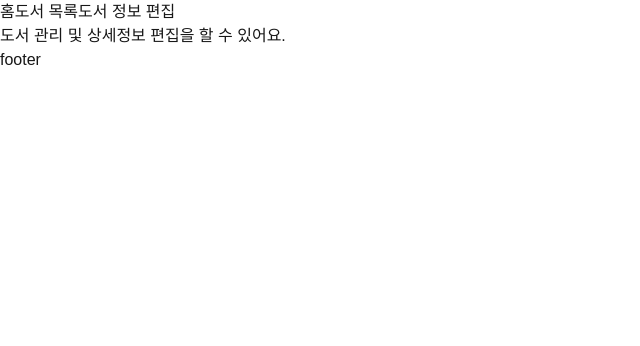
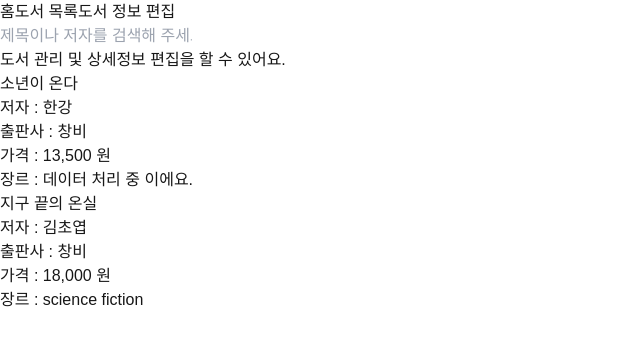
Before and after one commit to Glaryull/gy-bookstore, a Next.js app: page /bookSetting in a window 1280 px wide. Shown: the top 346 px of the page, without its empty margins (0-640 px from the left). Built offline with nearby package versions, Linux system fonts and the light colour scheme.

Commit message:
최종작성

```diff
--- a/src/app/_view/Footer.tsx
+++ b/src/app/_view/Footer.tsx
@@ -1,5 +1,9 @@
 import React from "react";
 
 export default function Footer() {
-  return <div className="flex flex-col w-full h-80 bg-gray-900">footer</div>;
+  return (
+    <footer className="bg-gray-700">
+      <div className="flex flex-col items-center justify-center w-full h-80"></div>
+    </footer>
+  );
 }
--- a/src/app/_view/Header.tsx
+++ b/src/app/_view/Header.tsx
@@ -1,5 +1,6 @@
 import Link from "next/link";
 import React from "react";
+import Search from "./Search";
 
 export default function Header() {
   const navBar = {
@@ -8,28 +9,27 @@ export default function Header() {
     bookSetting: "도서 정보 편집",
   };
   return (
-    <header className="flex flex-col w-full h-[400px]">
+    <header className="flex flex-col items-center justify-center w-full h-[400px]">
       <nav className=" w-full bg-gray-50 border-b justify-end border-gray-100">
-        <ul className="text-4xl font-bold text-center text-gray-700 ">
-          <div className="flex gap-10">
-            <button className="w-200 p-20">
+        <ul className="flex text-4xl font-bold text-center text-gray-700 gap-10 p-5">
+          <button className="flex w-full items-center justify-center gap-10 p-20 ">
             <Link href={"/"} className=" hover:text-orange-600 ">
               {navBar.storeMain}
             </Link>
           </button>
-            <button className="w-200 p-20">
+          <button className="w-full p-20 flex items-center justify-center gap-10">
             <Link href={"./bookList"} className=" hover:text-orange-600">
               {navBar.bookList}
             </Link>
           </button>
-            <button className="w-200 p-20">
+          <button className="w-full p-20 flex items-center justify-center gap-10">
             <Link href={"./bookSetting"} className=" hover:text-orange-600 ">
               {navBar.bookSetting}
             </Link>
           </button>
-          </div>
         </ul>
       </nav>
+      <Search />
     </header>
   );
 }
--- a/src/app/_view/Search.tsx
+++ b/src/app/_view/Search.tsx
@@ -1,5 +1,72 @@
-import React from "react";
+"use client";
+import Link from "next/link";
+import { MouseEventHandler, useState, ChangeEventHandler } from "react";
 
-export default function Search() {
-  return <div>SearchPage</div>;
+type Props = {
+  children?: React.ReactNode;
+};
+const BOOK_DATA = [
+  { nameData: "채식주의자", authorData: "한강" },
+  { nameData: "작별하지않는다", authorData: "한강" },
+  { nameData: "서랍에 저녁을 넣어 두었다", authorData: "한강" },
+  { nameData: "소년이 온다", authorData: "한강" },
+  { nameData: "흰", authorData: "한강" },
+  { nameData: "트렌드 코리아 2025", authorData: "김난도" },
+  { nameData: "모순", authorData: "양귀자" },
+  { nameData: "트럼프 2.0 시대", authorData: "박종훈" },
+  { nameData: "넥서스", authorData: "유발 하라리" },
+];
+
+export default function Search({ children }: Props) {
+  const [result, setResult] = useState("");
+  const [search, setSearch] = useState("");
+  const [filteredBooks, setFilteredBooks] = useState(BOOK_DATA);
+
+  const onChange: ChangeEventHandler<HTMLInputElement> = (e) => {
+    const { value } = e.currentTarget;
+    setSearch(value);
+    setFilteredBooks(
+      BOOK_DATA.filter(
+        (book) =>
+          book.nameData.includes(value) || book.authorData.includes(value)
+      )
+    );
+  };
+  const onAddResultClick: MouseEventHandler<HTMLLIElement> = (e) => {
+    const { textContent } = e.currentTarget;
+    setResult(textContent as string);
+    setSearch("");
+    setFilteredBooks(BOOK_DATA); // 초기화
+  };
+
+  return (
+    <main className="flex container items-center justify-center p-10">
+      <section className=" relative flex w-full items-center mx-20 rounded-lg border-orange-600 border-4">
+        <input
+          className="w-full focus:outline-none rounded-lg h-30 text-2xl font-medium bg-white p-2"
+          type="search"
+          onChange={onChange}
+          value={search}
+          placeholder="제목이나 저자를 검색해 주세요!"
+        />
+        {search && filteredBooks.length > 0 && (
+          <ul className="absolute bg-white border border-gray-300 rounded z-10">
+            {filteredBooks.map((book, idx) => (
+              <li
+                key={idx}
+                onClick={onAddResultClick}
+                style={{ cursor: "pointer" }}
+                className="text-lg font-medium flex-col p-2 hover:bg-orange-100"
+              >
+                <Link href={""}>
+                  {book.nameData} [{book.authorData}]
+                </Link>
+              </li>
+            ))}
+          </ul>
+        )}
+      </section>
+      <div className="text-2xl font-medium">{children}</div>
+    </main>
+  );
 }
--- /dev/null
+++ b/src/app/bookSetting/_view/BookViewModal.tsx
@@ -0,0 +1,59 @@
+"use client";
+
+import React, { useState } from "react";
+type Book = {
+  bookId: string;
+  bookName: string;
+  author: string;
+  publisher: string;
+  price: string;
+  genre: string | undefined;
+};
+
+type Props = {
+  bookData: Book[];
+};
+
+export default function ClientBookList({ bookData }: Props) {
+  const [selectedBook, setSelectedBook] = useState<Book | null>(null);
+  const [isModalOpen, setIsModalOpen] = useState(false);
+
+  const openModal = (book: Book) => {
+    setSelectedBook(book);
+    setIsModalOpen(true);
+  };
+
+  const closeModal = () => {
+    setSelectedBook(null);
+    setIsModalOpen(false);
+  };
+
+  return (
+    <div className="mt-4">
+      {bookData.map((book) => (
+        <div
+          key={book.bookId}
+          onClick={() => openModal(book)}
+          className="cursor-pointer"
+        >
+          <h2 className="text-xl font-semibold">{book.bookName}</h2>
+          <h3>저자 : {book.author}</h3>
+          <h3>출판사 : {book.publisher}</h3>
+          <h3>가격 : {book.price} 원</h3>
+          <h3>장르 : {book.genre || "데이터 처리 중 이에요."}</h3>
+        </div>
+      ))}
+      {isModalOpen && selectedBook && (
+        <BookViewModal onClose={closeModal}>
+          <div>
+            <h2 className="text-xl font-semibold">{selectedBook.bookName}</h2>
+            <h3>저자 : {selectedBook.author}</h3>
+            <h3>출판사 : {selectedBook.publisher}</h3>
+            <h3>가격 : {selectedBook.price} 원</h3>
+            <h3>장르 : {selectedBook.genre || "데이터 처리 중 이에요."}</h3>
+          </div>
+        </BookViewModal>
+      )}
+    </div>
+  );
+}
--- a/src/app/bookSetting/page.tsx
+++ b/src/app/bookSetting/page.tsx
@@ -1,20 +1,30 @@
+// src/app/bookSetting/page.tsx
 import fetchShowBookList from "@/requests/bookList/fetchShowBookList";
 import React from "react";
+import BookViewModal from "./_view/BookViewModal";
 
 type Props = {
-  children: React.ReactNode;
   params: { bookId: string; bookName: string; author: string };
 };
 
-export default async function bookSettingPage({ children, params }: Props) {
+export default async function BookSettingPage({ params }: Props) {
   const { bookId, bookName, author } = params;
-  const { data: bookData } = fetchShowBookList({ bookId, bookName, author });
+  const { data: bookData } = await fetchShowBookList({
+    bookId,
+    bookName,
+    author,
+  });
+
   return (
     <div>
-      <h1 className="overflow-hidden text-gray-700 font-bold items-center text-center">
+      <h1 className="overflow-hidden text-gray-700 text-2xl font-bold items-center text-center">
         도서 관리 및 상세정보 편집을 할 수 있어요.
       </h1>
-      {children}
+      {bookData && bookData.length > 0 ? (
+        <BookViewModal bookData={bookData} />
+      ) : (
+        <p>도서 정보를 찾을 수 없습니다.</p>
+      )}
     </div>
   );
 }
--- a/src/requests/bookList/fetchShowBookList.tsx
+++ b/src/requests/bookList/fetchShowBookList.tsx
@@ -1,4 +1,4 @@
-type Request = {
+type Props = {
   bookId: string;
   bookName: string;
   author: string;
@@ -22,7 +22,8 @@ type Response = {
   inventoryQuantity: number;
   orderQuantity: number;
 };
-const MOCK_DATA = [
+
+const MOCK_DATA: Response[] = [
   {
     bookId: "1",
     bookName: "소년이 온다",
@@ -40,19 +41,21 @@ const MOCK_DATA = [
     bookName: "지구 끝의 온실",
     author: "김초엽",
     publisher: "창비",
-    price: "18000",
-    genre: "science Fiction",
+    price: "18,000",
+    genre: "science fiction", // "science fiction"의 철자 수정
     bookType: "국내도서",
     sellingQuantity: 40000,
     inventoryQuantity: 100,
     orderQuantity: 3000,
   },
 ];
+
+// 반환 타입을 명확히 정의
 export default function fetchShowBookList({
   bookId,
   bookName,
   author,
-}: Request) {
+}: Props): { data: Response[] } {
   const filteringBooks = MOCK_DATA.filter((book) => {
     return (
       (!bookId || book.bookId === bookId) &&
```
Also changed, not shown: src/app/bookList/page.tsx (+1 -6 lines), src/app/page.tsx (+13 -4 lines), src/app/_view/BookList.tsx (added). Lines whose indentation alone changed are shown as unchanged.
